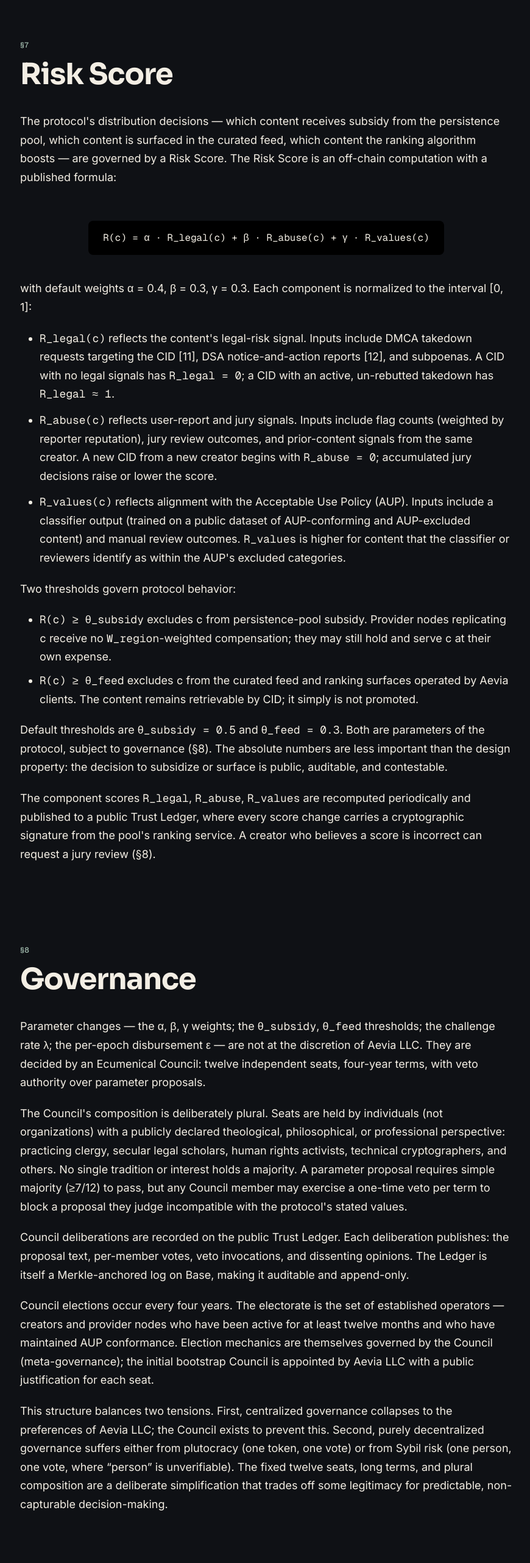
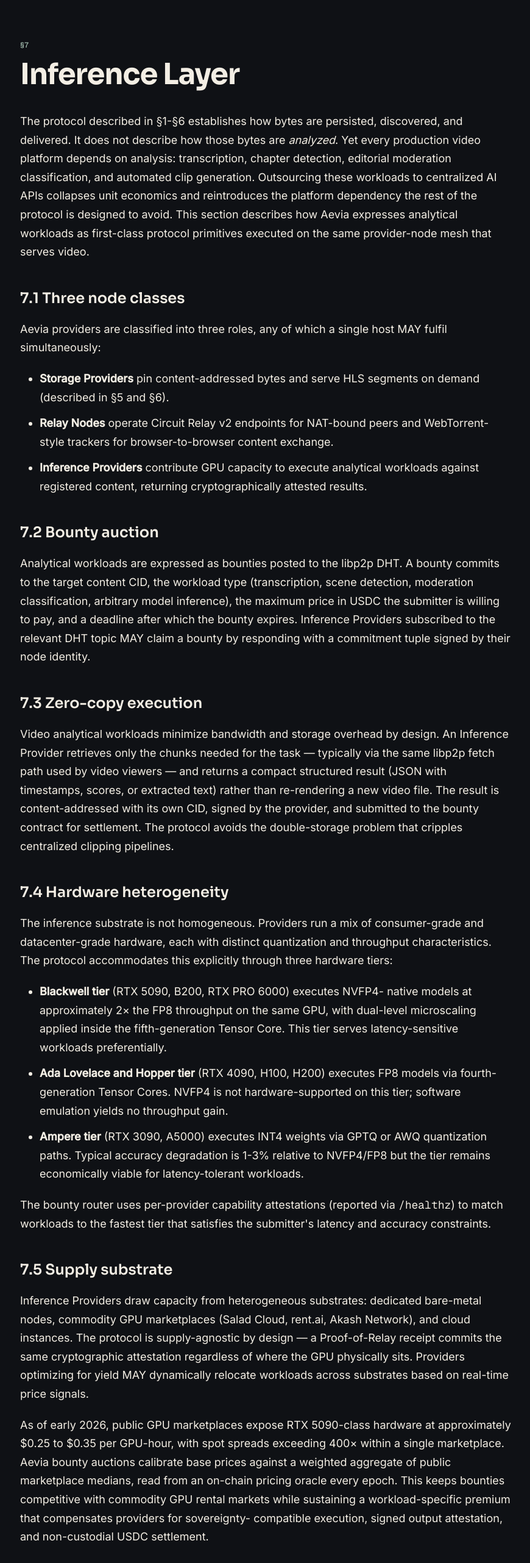
Before and after one commit to aevia-network/aevia, a Next.js app in the folder apps/network/: page /en/whitepaper in a window 1280 px wide. Shown: the part 9042-11605 px from the top of the page at 61% size, without its empty margins (343-1213 px from the left). Built offline with nearby package versions, Linux system fonts and the light colour scheme; no server answers.

Commit message:
wip: en whitepaper §7 inference layer + §N renumbered

```diff
--- a/apps/network/src/i18n/content/whitepaper.en.tsx
+++ b/apps/network/src/i18n/content/whitepaper.en.tsx
@@ -388,8 +388,151 @@ export function WhitepaperBody(): ReactNode {
         </div>
       </section>
 
+      <section id="s7-inference-layer" className="py-16">
+        <span className="font-label text-xs tracking-[0.04em] text-tertiary">§7</span>
+        <h2 className="mt-2 font-headline text-5xl font-bold leading-tight tracking-tight">
+          Inference Layer
+        </h2>
+        <div className="mt-8 flex flex-col gap-5 text-lg leading-[1.7]">
+          <p>
+            The protocol described in §1-§6 establishes how bytes are persisted, discovered, and
+            delivered. It does not describe how those bytes are <em>analyzed</em>. Yet every
+            production video platform depends on analysis: transcription, chapter detection,
+            editorial moderation classification, and automated clip generation. Outsourcing these
+            workloads to centralized AI APIs collapses unit economics and reintroduces the
+            platform dependency the rest of the protocol is designed to avoid. This section
+            describes how Aevia expresses analytical workloads as first-class protocol primitives
+            executed on the same provider-node mesh that serves video.
+          </p>
+          <h3 className="mt-6 font-headline text-2xl font-semibold">7.1 Three node classes</h3>
+          <p>
+            Aevia providers are classified into three roles, any of which a single host MAY
+            fulfil simultaneously:
+          </p>
+          <ul className="ml-4 list-disc space-y-3 pl-4">
+            <li>
+              <strong>Storage Providers</strong> pin content-addressed bytes and serve HLS
+              segments on demand (described in §5 and §6).
+            </li>
+            <li>
+              <strong>Relay Nodes</strong> operate Circuit Relay v2 endpoints for NAT-bound peers
+              and WebTorrent-style trackers for browser-to-browser content exchange.
+            </li>
+            <li>
+              <strong>Inference Providers</strong> contribute GPU capacity to execute analytical
+              workloads against registered content, returning cryptographically attested results.
+            </li>
+          </ul>
+          <h3 className="mt-6 font-headline text-2xl font-semibold">7.2 Bounty auction</h3>
+          <p>
+            Analytical workloads are expressed as bounties posted to the libp2p DHT. A bounty
+            commits to the target content CID, the workload type (transcription, scene detection,
+            moderation classification, arbitrary model inference), the maximum price in USDC the
+            submitter is willing to pay, and a deadline after which the bounty expires. Inference
+            Providers subscribed to the relevant DHT topic MAY claim a bounty by responding with
+            a commitment tuple signed by their node identity.
+          </p>
+          <h3 className="mt-6 font-headline text-2xl font-semibold">7.3 Zero-copy execution</h3>
+          <p>
+            Video analytical workloads minimize bandwidth and storage overhead by design. An
+            Inference Provider retrieves only the chunks needed for the task — typically via the
+            same libp2p fetch path used by video viewers — and returns a compact structured
+            result (JSON with timestamps, scores, or extracted text) rather than re-rendering a
+            new video file. The result is content-addressed with its own CID, signed by the
+            provider, and submitted to the bounty contract for settlement. The protocol avoids
+            the double-storage problem that cripples centralized clipping pipelines.
+          </p>
+          <h3 className="mt-6 font-headline text-2xl font-semibold">7.4 Hardware heterogeneity</h3>
+          <p>
+            The inference substrate is not homogeneous. Providers run a mix of consumer-grade
+            and datacenter-grade hardware, each with distinct quantization and throughput
+            characteristics. The protocol accommodates this explicitly through three hardware
+            tiers:
+          </p>
+          <ul className="ml-4 list-disc space-y-3 pl-4">
+            <li>
+              <strong>Blackwell tier</strong> (RTX 5090, B200, RTX PRO 6000) executes NVFP4-
+              native models at approximately 2× the FP8 throughput on the same GPU, with
+              dual-level microscaling applied inside the fifth-generation Tensor Core. This tier
+              serves latency-sensitive workloads preferentially.
+            </li>
+            <li>
+              <strong>Ada Lovelace and Hopper tier</strong> (RTX 4090, H100, H200) executes FP8
+              models via fourth-generation Tensor Cores. NVFP4 is not hardware-supported on this
+              tier; software emulation yields no throughput gain.
+            </li>
+            <li>
+              <strong>Ampere tier</strong> (RTX 3090, A5000) executes INT4 weights via GPTQ or
+              AWQ quantization paths. Typical accuracy degradation is 1-3% relative to NVFP4/FP8
+              but the tier remains economically viable for latency-tolerant workloads.
+            </li>
+          </ul>
+          <p>
+            The bounty router uses per-provider capability attestations (reported via{' '}
+            <span className="font-mono">/healthz</span>) to match workloads to the fastest tier
+            that satisfies the submitter&apos;s latency and accuracy constraints.
+          </p>
+          <h3 className="mt-6 font-headline text-2xl font-semibold">7.5 Supply substrate</h3>
+          <p>
+            Inference Providers draw capacity from heterogeneous substrates: dedicated bare-metal
+            nodes, commodity GPU marketplaces (Salad Cloud, rent.ai, Akash Network), and cloud
+            instances. The protocol is supply-agnostic by design — a Proof-of-Relay receipt
+            commits the same cryptographic attestation regardless of where the GPU physically
+            sits. Providers optimizing for yield MAY dynamically relocate workloads across
+            substrates based on real-time price signals.
+          </p>
+          <p>
+            As of early 2026, public GPU marketplaces expose RTX 5090-class hardware at
+            approximately $0.25 to $0.35 per GPU-hour, with spot spreads exceeding 400× within a
+            single marketplace. Aevia bounty auctions calibrate base prices against a weighted
+            aggregate of public marketplace medians, read from an on-chain pricing oracle every
+            epoch. This keeps bounties competitive with commodity GPU rental markets while
+            sustaining a workload-specific premium that compensates providers for sovereignty-
+            compatible execution, signed output attestation, and non-custodial USDC settlement.
+          </p>
+          <h3 className="mt-6 font-headline text-2xl font-semibold">
+            7.6 Reference implementation
+          </h3>
+          <p>
+            Aevia&apos;s reference inference runtime is{' '}
+            <a
+              href="https://github.com/Leeaandrob/neurogrid"
+              className="text-primary underline"
+              target="_blank"
+              rel="noopener"
+            >
+              NeuroGrid
+            </a>{' '}
+            — a Go and CUDA distributed inference engine sharing the libp2p substrate used by
+            the Aevia provider-node mesh. NeuroGrid implements BF16-native compute, paged KV
+            caching, continuous batching, and pipeline-parallel inference across heterogeneous
+            GPU fleets. The license grant from NeuroGrid&apos;s copyright holder to Aevia LLC,
+            authorising commercial incorporation of NeuroGrid into Aevia components, is recorded
+            at <span className="font-mono">LICENSES/neurogrid-aevia-grant.md</span>.
+          </p>
+          <h3 className="mt-6 font-headline text-2xl font-semibold">
+            7.7 General-purpose compute substrate
+          </h3>
+          <p>
+            The inference layer&apos;s primitives — bounty auction, cryptographically verified
+            execution, on-chain settlement — are workload-agnostic by construction. The first
+            application is automated clipping and moderation for the video stack described in
+            §1-§6. The same primitives accept arbitrary inference workloads: retrieval-augmented
+            generation pipelines, agentic model orchestration, general-purpose language model
+            inference, and multimodal vision tasks.
+          </p>
+          <p>
+            This property is deliberate. The Aevia protocol does not depend on the video
+            application for its economic viability; it depends on the existence of any
+            analytical workload worth running on a verified decentralised GPU mesh. The
+            network&apos;s utility scales with the set of workloads, not with any single
+            vertical.
+          </p>
+        </div>
+      </section>
+
       <section id="s8-risk-score" className="py-16">
-        <span className="font-label text-xs tracking-[0.04em] text-tertiary">§7</span>
+        <span className="font-label text-xs tracking-[0.04em] text-tertiary">§8</span>
         <h2 className="mt-2 font-headline text-5xl font-bold leading-tight tracking-tight">
           Risk Score
         </h2>
@@ -467,7 +610,7 @@ export function WhitepaperBody(): ReactNode {
       </section>
 
       <section id="s9-governance" className="py-16">
-        <span className="font-label text-xs tracking-[0.04em] text-tertiary">§8</span>
+        <span className="font-label text-xs tracking-[0.04em] text-tertiary">§9</span>
         <h2 className="mt-2 font-headline text-5xl font-bold leading-tight tracking-tight">
           Governance
         </h2>
@@ -514,7 +657,7 @@ export function WhitepaperBody(): ReactNode {
       </section>
 
       <section id="s10-privacy-model" className="py-16">
-        <span className="font-label text-xs tracking-[0.04em] text-tertiary">§9</span>
+        <span className="font-label text-xs tracking-[0.04em] text-tertiary">§10</span>
         <h2 className="mt-2 font-headline text-5xl font-bold leading-tight tracking-tight">
           Privacy Model
         </h2>
@@ -564,7 +707,7 @@ export function WhitepaperBody(): ReactNode {
       </section>
 
       <section id="s11-adversarial-analysis" className="py-16">
-        <span className="font-label text-xs tracking-[0.04em] text-tertiary">§10</span>
+        <span className="font-label text-xs tracking-[0.04em] text-tertiary">§11</span>
         <h2 className="mt-2 font-headline text-5xl font-bold leading-tight tracking-tight">
           Adversarial Analysis
         </h2>
@@ -632,7 +775,7 @@ export function WhitepaperBody(): ReactNode {
       </section>
 
       <section id="s12-simplified-verification" className="py-16">
-        <span className="font-label text-xs tracking-[0.04em] text-tertiary">§11</span>
+        <span className="font-label text-xs tracking-[0.04em] text-tertiary">§12</span>
         <h2 className="mt-2 font-headline text-5xl font-bold leading-tight tracking-tight">
           Simplified Verification
         </h2>
@@ -689,7 +832,7 @@ export function WhitepaperBody(): ReactNode {
       </section>
 
       <section id="s13-economic-model" className="py-16">
-        <span className="font-label text-xs tracking-[0.04em] text-tertiary">§12</span>
+        <span className="font-label text-xs tracking-[0.04em] text-tertiary">§13</span>
         <h2 className="mt-2 font-headline text-5xl font-bold leading-tight tracking-tight">
           Economic Model
         </h2>
@@ -759,7 +902,7 @@ export function WhitepaperBody(): ReactNode {
       </section>
 
       <section id="s14-related-work" className="py-16">
-        <span className="font-label text-xs tracking-[0.04em] text-tertiary">§13</span>
+        <span className="font-label text-xs tracking-[0.04em] text-tertiary">§14</span>
         <h2 className="mt-2 font-headline text-5xl font-bold leading-tight tracking-tight">
           Related Work
         </h2>
@@ -811,7 +954,7 @@ export function WhitepaperBody(): ReactNode {
       </section>
 
       <section id="s15-conclusion" className="py-16">
-        <span className="font-label text-xs tracking-[0.04em] text-tertiary">§14</span>
+        <span className="font-label text-xs tracking-[0.04em] text-tertiary">§15</span>
         <h2 className="mt-2 font-headline text-5xl font-bold leading-tight tracking-tight">
           Conclusion
         </h2>
```
Also changed, not shown: 1 other file (tests, documents, lock files or other folders).
